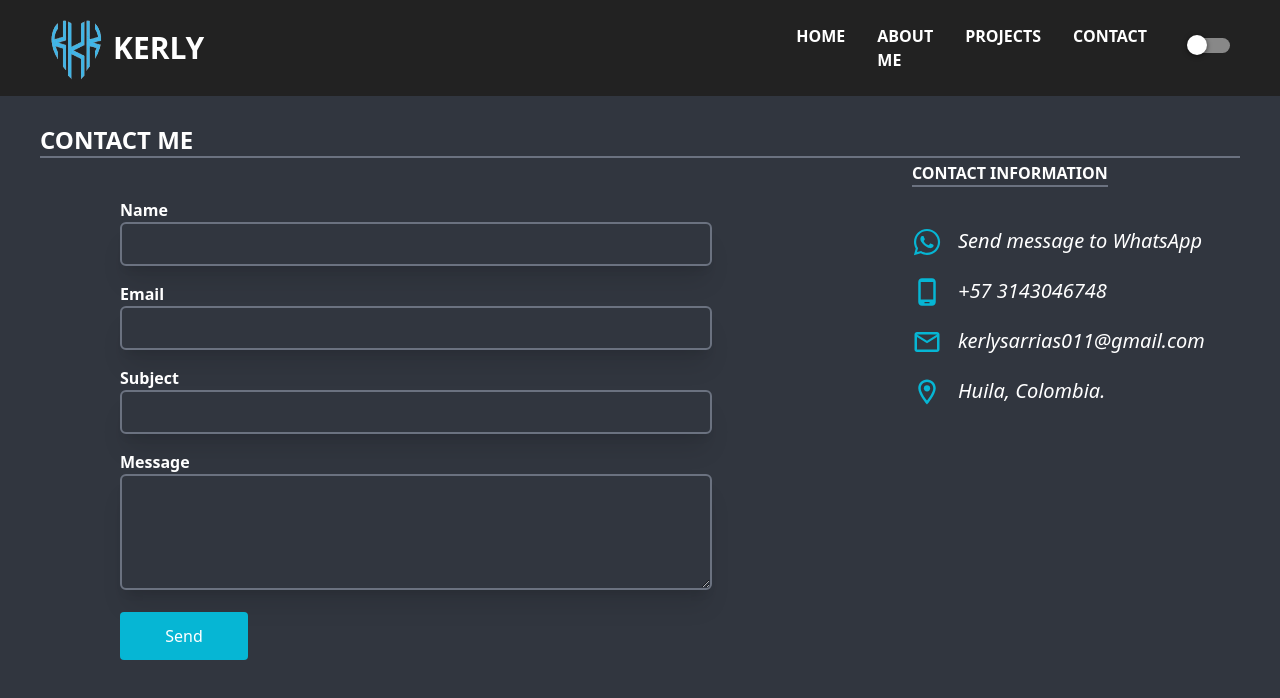
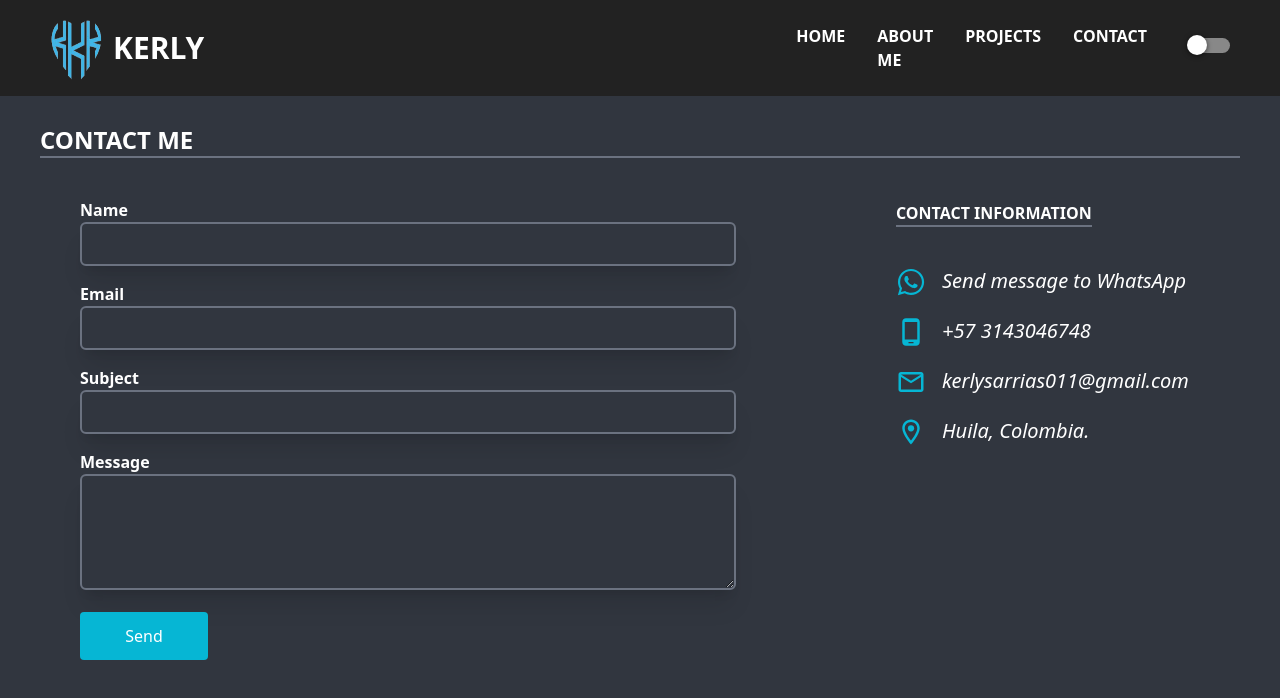
Before and after one commit to KerlyVanesaSarrias/portfolio, a React (Vite) app: page /contact in a window 1280 px wide. Shown: the top 698 px of the page. Built offline with nearby package versions, Linux system fonts and the light colour scheme.

Commit message:
change contact page

```diff
--- a/src/components/Contact/FormContact.jsx
+++ b/src/components/Contact/FormContact.jsx
@@ -51,7 +51,7 @@ const FormContact = () => {
 
     return (
         <>
-        <div className=" w-full p-10 ">
+        <div className=" w-full pt-10">
 
             <form onSubmit={handleSubmit} className="space-y-4  md:pl-20 md:pr-20 pl-1 pr-1 ">
                 <div>
--- a/src/components/Contact/InfContact.jsx
+++ b/src/components/Contact/InfContact.jsx
@@ -5,7 +5,7 @@ import { MdOutlinePhoneAndroid, MdOutlineMail, MdOutlineLocationOn   } from "rea
 
 const InfContact = () => {
     return (
-    <div className='max-w-md pl-20' >
+    <div className=' pl-20' >
         <div className=' dark-text gap-10 w-96'>
             <h3 className='brand inline-block  text-base'>CONTACT INFORMATION</h3>
             <address>
--- a/src/pages/ContactPage.jsx
+++ b/src/pages/ContactPage.jsx
@@ -4,11 +4,11 @@ import InfContact from '../components/Contact/InfContact'
 
 const ContactPage = () => {
     return (
-        <div className='w-full m-0'>
-            <h1 className='pl-10 pr-10'> <div className='brand pt-7'>CONTACT ME </div></h1>
+        <div className='w-full '>
+            <h1 className='md:px-10  px-2'> <div className='brand pt-7'>CONTACT ME </div></h1>
             <div className='w-full flex flex-col md:flex-row  justify-center'>
                 <div className='w-full'><FormContact/></div>
-                <div className=' text-lg md:text-xl  w-1/2'><InfContact/></div>
+                <div className=' text-lg md:text-xl pt-10 '><InfContact/></div>
             </div>
         </div>
     )
```
